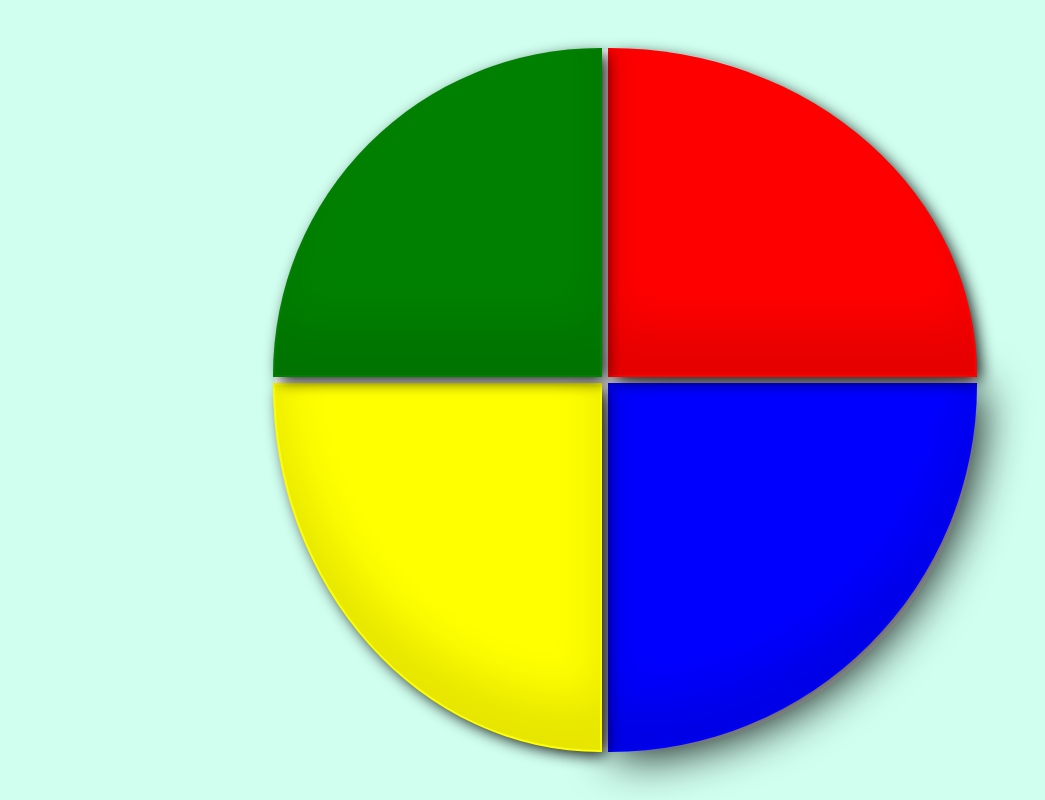
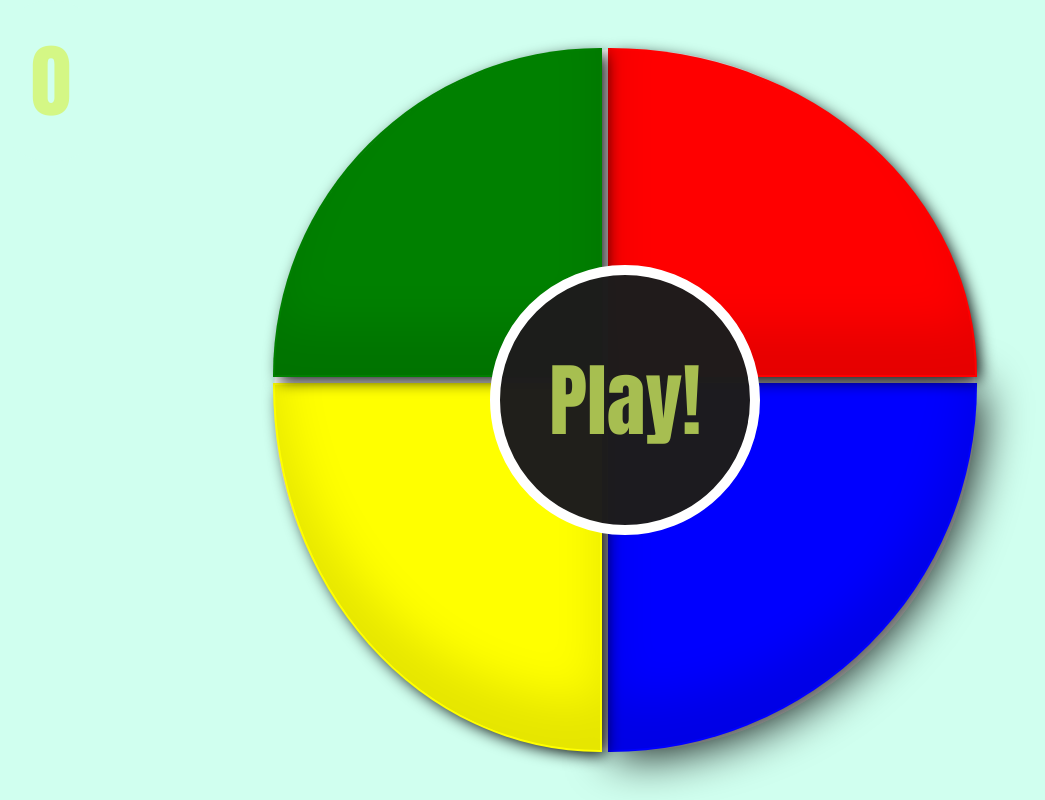
Before and after one commit to Jonny-lm/Genius, a plain HTML site: page index.html in a window 1280 px wide. Both pictures are taken after a click on the element 807 px from the left and 567 px from the top of the page. Shown: the whole page, without its empty margins (15-1060 px from the left). Drawn offline with Linux system fonts and the light colour scheme.

Commit message:
Adicionando o botão de play e score

```diff
--- a/index.html
+++ b/index.html
@@ -7,13 +7,19 @@
     <title>Genesis</title>
 </head>
 <body>
+    <div>
+        <input class="score" type="text" id="score">
+    </div>
     <div class="main-game">
+        <div class="play-buttom" ></div>
+        <div class="playNow" onclick=playGame()>Play!</div>
         <div class="genius">
             <div class="blue"></div>
             <div class="yellow"></div>
             <div class="red"></div>
             <div class="green"></div>
         </div>
+
     </div>
     <script type="text/javascript" src="script.js"></script>
 </body>
--- a/script.js
+++ b/script.js
@@ -55,7 +55,7 @@ let checkOrder = () => {
         }
     }
     if (clickedOrder.length == order.length) {
-        alert(`pontuação: ${score}\nVocê acertou! Iniciando próximo nível!`);
+        //alert(`pontuação: ${score}\nVocê acertou! Iniciando próximo nível!`);
         nextLevel();
     }
 }
@@ -64,16 +64,14 @@ let checkOrder = () => {
 let click = (color) => {
     clickedOrder[clickedOrder.length] = color;
     createColorElement(color).classList.add('selected');
-
-    setTimeout(() => {
-        createColorElement(color).classList.remove('selected');
-        checkOrder();
-    }, 250);
+    createColorElement(color).classList.remove('selected');
+    checkOrder();
 }
 
 //funcao para proximo nivel do jogo
 let nextLevel = () => {
-    score++;
+    //score++;
+    document.getElementById('score').value = score++;
     shuffleOrder();
 }
 
@@ -88,10 +86,13 @@ let gameOver = () => {
 
 //funcao de inicio do jogo
 let playGame = () => {
-    alert('Bem vindo ao Genesis! Iniciando novo jogo!');
+    //alert('Bem vindo ao Genesis! Iniciando novo jogo!');
     score = 0;
+    order = [];
+    clickedOrder = [];
+    document.getElementById('score').value = score;
+    nextLevel();
 
-    nextLevel();
 }
 
 //eventos de clique para as cores
@@ -100,6 +101,9 @@ red.onclick = () => click(1);
 yellow.onclick = () => click(2);
 blue.onclick = () => click(3);
 
+//onclick=playGame()
+
+
 
 //inicio do jogo
-playGame();
+//iniciar();
--- a/style.css
+++ b/style.css
@@ -53,6 +53,43 @@ body {
     box-shadow: inset 0 -3em 3em rgba(0, 0, 0, 0.1), 0 0 0 2px green, 0.3em 0.3em 1em black;
 }
 
+.play-buttom {
+    border: 10px solid white;
+    background-color:  rgba(29, 28, 28, 0.986);
+    border-radius: 100%;
+    position: absolute;
+    z-index: 99999;
+    width: 250px;
+    height: 250px;
+}
+
+.playNow{
+    position: absolute;
+    color: rgba(213, 245, 98, 0.753);
+    z-index: 99999;
+    font-size: 500%;
+    font-family: Impact, fantasy;
+    text-align: center;
+}
+
+.score{
+    height: 20vh;
+    width: 10vw;
+    border-radius: 100%;
+    position: absolute;
+    color: rgba(213, 245, 98, 0.753);
+    background-color: rgb(208, 255, 239);
+    border: 0px solid #ffffff;
+    /* z-index: 99999; */
+    font-size: 500%;
+    font-family: Impact, fantasy;
+    text-align: center;
+    pointer-events:none;
+    outline:none;
+
+
+}
+
 .selected {
     animation: blinker 1s;
 }
```
